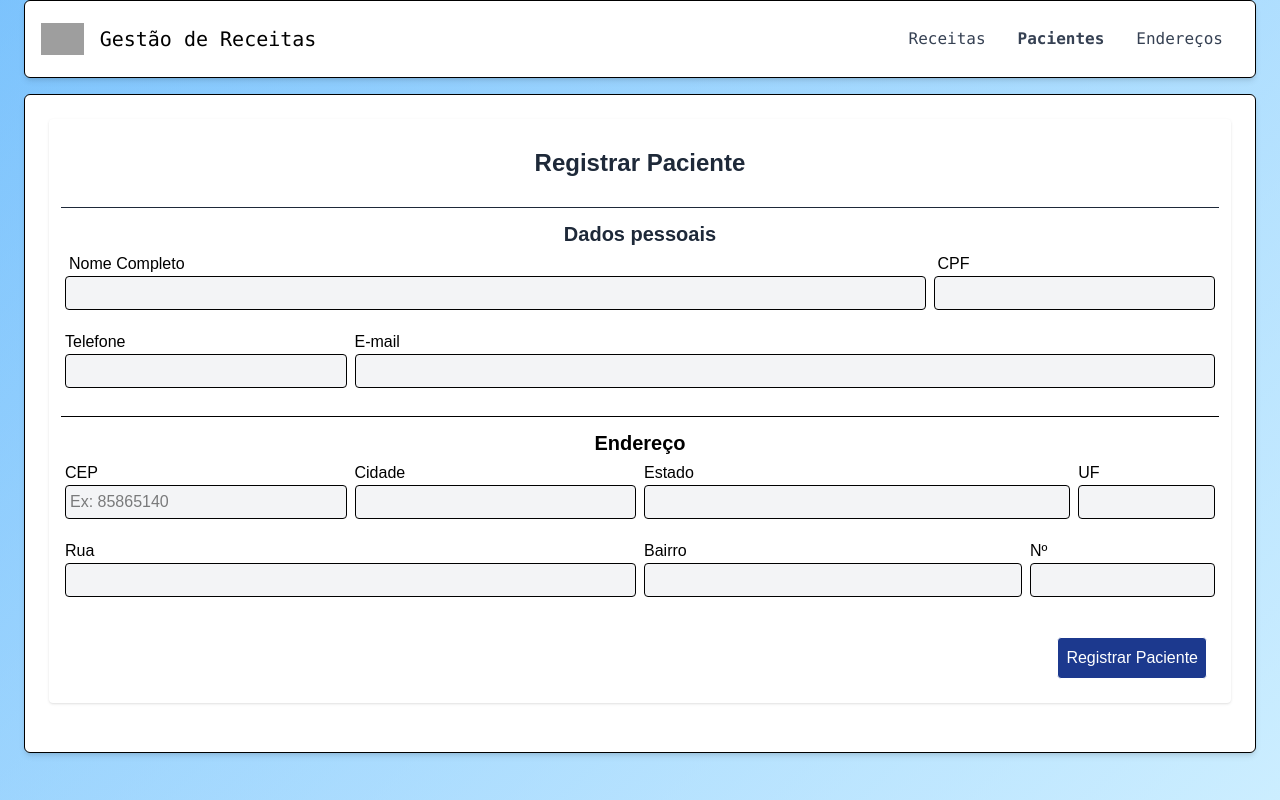
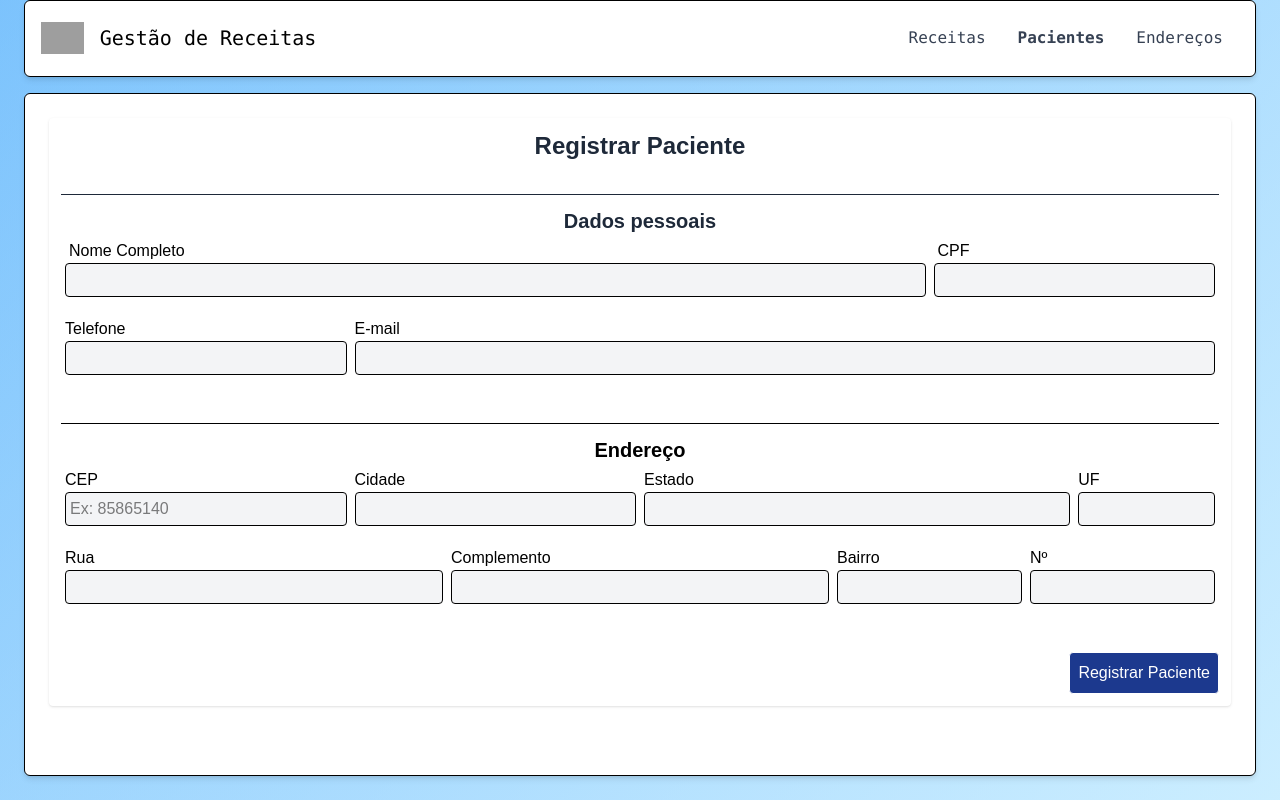
Before and after one commit to ugoincc/es1-t3-frontend, a React (Vite) app: page /pacientes in a window 1280 px wide. Built offline with nearby package versions, Linux system fonts and the light colour scheme; grey boxes are pictures that could not be loaded.

Commit message:
optimalForm

```diff
--- a/src/api/hooks/useAddress.js
+++ b/src/api/hooks/useAddress.js
@@ -6,11 +6,11 @@ export default function useAddress() {
   const [erroCep, setErroCep] = useState("");
   const [endereco, setEndereco] = useState({
     logradouro: "",
+    bairro: "",
+    cidade: "",
+    estado: "",
+    uf: "",
     complemento: "",
-    bairro: "",
-    estado: "",
-    cidade: "",
-    uf: "",
   });
 
   const buscarEndereco = async (novoCep) => {
@@ -24,21 +24,21 @@ export default function useAddress() {
         setErroCep("Endereço não encontrado para o CEP informado.");
         setEndereco({
           logradouro: "",
-          complemento: "",
           bairro: "",
           cidade: "",
           estado: "",
           uf: "",
+          complemento: "",
         });
       } else {
         setErroCep("");
         setEndereco({
           logradouro: dados.logradouro || "",
-          complemento: dados.complemento || "",
           bairro: dados.bairro || "",
           cidade: dados.localidade || "",
           estado: dados.estado || "",
           uf: dados.uf || "",
+          complemento: dados.complemento || "",
         });
       }
     } catch (error) {
--- a/src/components/forms/PacienteForm.jsx
+++ b/src/components/forms/PacienteForm.jsx
@@ -1,4 +1,4 @@
-import React, { useState } from "react";
+import React from "react";
 import { pacienteSchema } from "./validation/pacienteSchema";
 import { useForm } from "react-hook-form";
 import { zodResolver } from "@hookform/resolvers/zod";
@@ -6,8 +6,6 @@ import PersonalDataSection from "./parts/PersonalDataSection";
 import AddressSection from "./parts/AddressSection";
 
 function PacienteForm() {
-  const [isLoading, setIsLoading] = useState(false);
-
   const {
     register,
     handleSubmit,
@@ -21,57 +19,41 @@ function PacienteForm() {
       cpf: "",
       email: "",
       phone: "",
-      street: "",
-      neighborhood: "",
-      city: "",
-      state: "",
       cep: "",
+      logradouro: "",
+      bairro: "",
+      cidade: "",
+      estado: "",
       addressNumber: "",
+      uf: "",
+      complemento: "",
     },
   });
 
-  const onSubmit = async (formData) => {
-    console.log(formData);
+  const onSubmit = (formData) => {
+    console.log("Form Submitted", formData);
   };
 
   return (
-    <>
     <form
-        className={`flex ${
-          isLoading ? "opacity-60" : "opacity-100"
-        } flex-col gap-3 text-center text-lg-start bg-white shadow p-3 mb-5 rounded`}
+      className={`flex flex-col gap-8 text-center text-lg-start bg-white shadow p-3 mb-5 rounded`}
       id="curriculumForm"
       onSubmit={handleSubmit(onSubmit)}
     >
       <div className="w-full text-center">
-          <section className="p-4">
-            <h3 className="font-bold text-gray-800 text-2xl">
-              Registrar Paciente
-            </h3>
-          </section>
+        <h3 className="font-bold text-gray-800 text-2xl">Registrar Paciente</h3>
       </div>
       <PersonalDataSection register={register} errors={errors} />
-        <AddressSection
-          register={register}
-          errors={errors}
-          setValue={setValue}
-        />
-        <div className="w-full text-end border-top p-3">
+      <AddressSection register={register} errors={errors} setValue={setValue} />
+      <div className="text-end">
         <button
           type="submit"
-            className="border rounded p-2 bg-blue-900 text-white disabled:bg-gray-400 disabled:text-black disabled:opacity-50 disabled:cursor:not-allowed transition duration-400"
-            onClick={onSubmit}
+          className="border rounded p-2 bg-blue-900 text-white"
         >
           Registrar Paciente
         </button>
       </div>
     </form>
-      {isLoading && (
-        <div className="fixed inset-0 bg-gray-100 bg-opacity-10 flex items-center justify-center z-50 transition duration-500">
-          <div className="text-white text-lg font-bold">Carregando...</div>
-        </div>
-      )}
-    </>
   );
 }
 
--- a/src/components/forms/ReceitaForm.jsx
+++ b/src/components/forms/ReceitaForm.jsx
@@ -0,0 +1,27 @@
+import React from "react";
+import { useForm } from "react-hook-form";
+
+function ReceitaForm() {
+  const {
+    register,
+    handleSubmit,
+    formState: { errors },
+  } = useForm();
+
+  const onSubmit = (formData) => {
+    console.log("Form Submitted", formData);
+  };
+
+  return (
+    <form onSubmit={handleSubmit(onSubmit)}>
+      <div>
+        <label>Name</label>
+        <input {...register("name", { required: true })} />
+        {errors.name && <span>This field is required</span>}
+      </div>
+      <button type="submit">Submit</button>
+    </form>
+  );
+}
+
+export default ReceitaForm;
--- a/src/components/forms/parts/AddressSection.jsx
+++ b/src/components/forms/parts/AddressSection.jsx
@@ -5,12 +5,15 @@ function AddressSection({ register, errors, setValue }) {
   const { cep, erroCep, endereco, handleCepChange } = useAddress();
 
   useEffect(() => {
-    setValue("cep", cep);
-    setValue("street", endereco.logradouro);
-    setValue("neighborhood", endereco.bairro);
-    setValue("city", endereco.cidade);
-    setValue("state", endereco.estado);
-    setValue("uf", endereco.uf);
+    if (cep && endereco) {
+      setValue("cep", cep);
+      setValue("logradouro", endereco.logradouro);
+      setValue("bairro", endereco.bairro);
+      setValue("cidade", endereco.cidade);
+      setValue("estado", endereco.estado);
+      setValue("uf", endereco.uf);
+      setValue("complemento", endereco.complemento);
+    }
   }, [cep, endereco, setValue]);
 
   return (
@@ -24,7 +27,7 @@ function AddressSection({ register, errors, setValue }) {
           CEP
         </label>
         <input
-          type="number"
+          type="text"
           className="border rounded p-1 bg-gray-100 w-full"
           id="inputZip"
           placeholder="Ex: 85865140"
@@ -41,48 +44,48 @@ function AddressSection({ register, errors, setValue }) {
       </div>
 
       <div className="w-full md:w-1/4 text-start mb-3 p-1">
-        <label htmlFor="inputCity" className="form-label text-black">
+        <label htmlFor="inputCidade" className="form-label text-black">
           Cidade
         </label>
         <input
           type="text"
           className="border rounded p-1 bg-gray-100 w-full"
-          id="inputCity"
-          {...register("city")}
+          id="inputCidade"
+          {...register("cidade")}
           value={endereco.cidade || ""}
           readOnly
         />
       </div>
 
       <div className="w-full md:w-3/8 text-start mb-3 p-1">
-        <label htmlFor="inputState" className="form-label text-black">
+        <label htmlFor="inputEstado" className="form-label text-black">
           Estado
         </label>
         <input
           type="text"
           className="border rounded p-1 bg-gray-100 w-full"
-          id="inputState"
-          {...register("state")}
+          id="inputEstado"
+          {...register("estado")}
           value={endereco.estado || ""}
           readOnly
         />
       </div>
 
       <div className="w-full md:w-1/8 text-start mb-3 p-1">
-        <label htmlFor="inputState" className="form-label text-black">
+        <label htmlFor="inputUf" className="form-label text-black">
           UF
         </label>
         <input
           type="text"
           className="border rounded p-1 bg-gray-100 w-full"
-          id="inputState"
+          id="inputUf"
           {...register("uf")}
           value={endereco.uf || ""}
           readOnly
         />
       </div>
 
-      <div className="w-full md:w-1/2 text-left mb-3 p-1">
+      <div className="w-full md:w-4/12 text-left mb-3 p-1">
         <label htmlFor="inputAddress" className="form-label text-black">
           Rua
         </label>
@@ -90,13 +93,27 @@ function AddressSection({ register, errors, setValue }) {
           type="text"
           className="border rounded p-1 bg-gray-100 w-full"
           id="inputAddress"
-          {...register("street")}
+          {...register("logradouro")}
           value={endereco.logradouro || ""}
           readOnly
         />
       </div>
 
       <div className="w-full md:w-4/12 text-left mb-3 p-1">
+        <label htmlFor="inputComplemento" className="form-label text-black">
+          Complemento
+        </label>
+        <input
+          type="text"
+          className="border rounded p-1 bg-gray-100 w-full"
+          id="inputComplemento"
+          {...register("complemento")}
+          value={endereco.complemento || ""}
+          readOnly
+        />
+      </div>
+
+      <div className="w-full md:w-2/12 text-left mb-3 p-1">
         <label htmlFor="inputNeighborhood" className="form-label text-black">
           Bairro
         </label>
@@ -104,7 +121,7 @@ function AddressSection({ register, errors, setValue }) {
           type="text"
           className="border rounded p-1 bg-gray-100 w-full"
           id="inputNeighborhood"
-          {...register("neighborhood")}
+          {...register("bairro")}
           value={endereco.bairro || ""}
           readOnly
         />
--- a/src/components/forms/validation/pacienteSchema.js
+++ b/src/components/forms/validation/pacienteSchema.js
@@ -19,6 +19,7 @@ export const pacienteSchema = z.object({
   neighborhood: z.string().min(1, { message: "O bairro é obrigatório" }),
   city: z.string().min(1, { message: "A cidade é obrigatória" }),
   state: z.string().length(2, { message: "O estado deve ter 2 letras" }),
+  uf: z.string(),
   cep: z
     .string()
     .regex(/^\d{8}$/, { message: "O CEP deve ter 8 dígitos numéricos" }),
--- a/src/layout/AppLayout.tsx
+++ b/src/layout/AppLayout.tsx
@@ -11,7 +11,7 @@ const AppLayout: React.FC<AppLayoutProps> = () => {
     <div className="flex w-[100vw] h-[100vh]">
       <div className="flex flex-col content px-6 pb-6 overflow-y-auto gap-4">
         <NavHeader />
-        <div className="wrapper border rounded-md bg-white flex flex-col items-center p-6 shadow-md w-full h-[85%] relative overflow-y-auto">
+        <div className="wrapper border rounded-md bg-white flex flex-col items-center p-6 shadow-md w-full h-[90%] relative overflow-y-auto">
           <Outlet />
         </div>
       </div>
--- a/src/screens/Receitas.jsx
+++ b/src/screens/Receitas.jsx
@@ -1,5 +1,11 @@
+import ReceitaForm from "../components/forms/ReceitaForm";
+
 function Receitas() {
-  return <div>Receitas</div>;
+  return (
+    <>
+      <ReceitaForm />
+    </>
+  );
 }
 
 export default Receitas;
```
Lines whose indentation alone changed are shown as unchanged.
